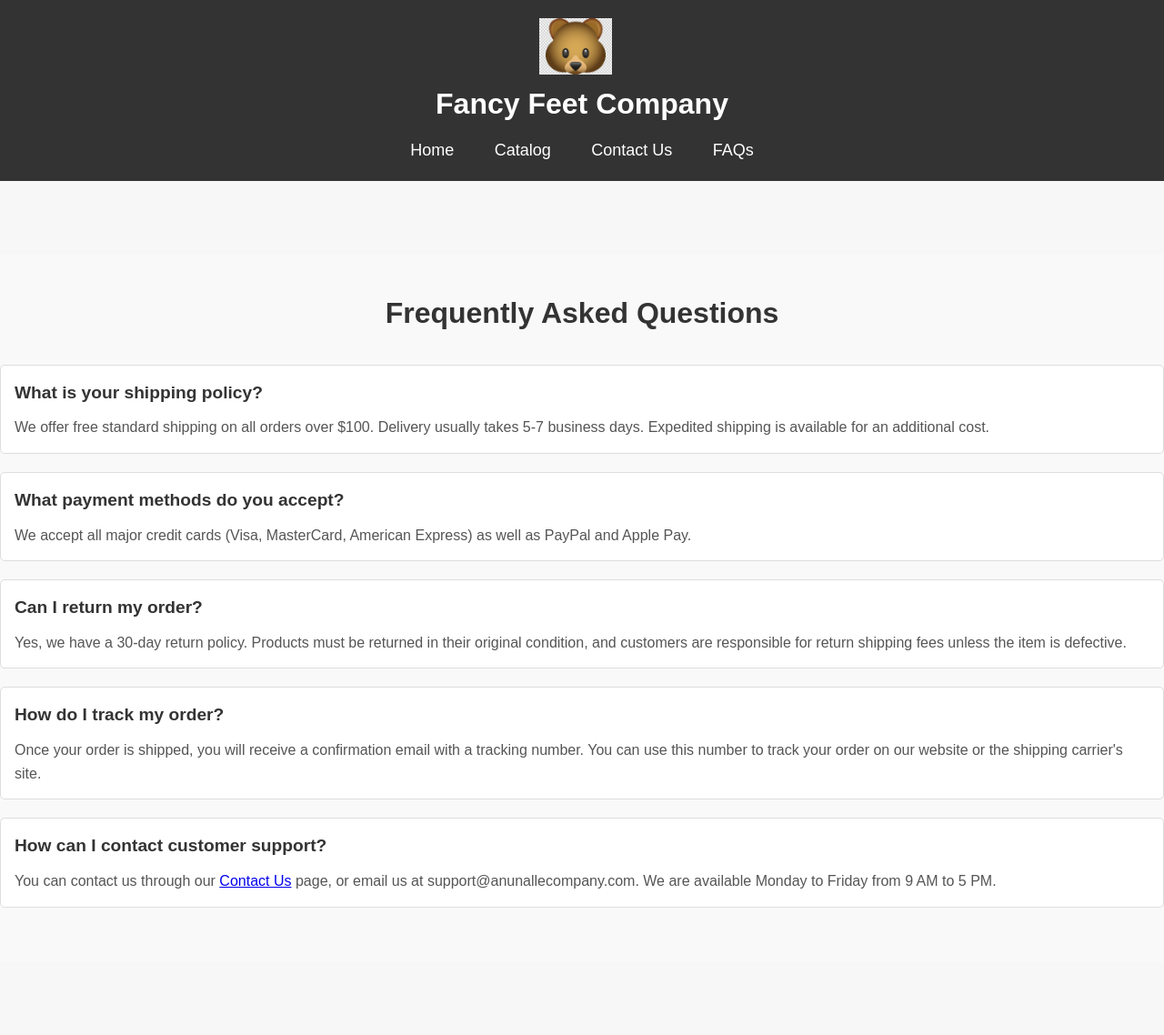
After one commit to Tomila/ShoeShop, a Flask app: page /faq in a window 1280 px wide. The commit adds this page. Shown: the whole page at 91% size. Run offline with Flask 3, Linux system fonts and the light colour scheme.

Commit message:
just a commit

```diff
--- a/main.py
+++ b/main.py
@@ -1,8 +1,24 @@
 import os
-from flask import Flask, render_template
+import secrets
+from flask import Flask, render_template, url_for, request, redirect, flash
 from datetime import datetime, timedelta
+from flask_mail import Mail, Message
 
 main = Flask(__name__)
+
+# Generate and set a secure secret key
+main.secret_key = secrets.token_hex(16)
+
+# Configure Flask-Mail for Windows Live (Outlook.com)
+main.config['MAIL_SERVER'] = 'smtp.office365.com'
+main.config['MAIL_PORT'] = 587  # Port for TLS
+main.config['MAIL_USERNAME'] = 'tomilaine@windowslive.com'  # Replace with your Windows Live email
+main.config['MAIL_PASSWORD'] = 'ViiviPumpanen89'  # Replace with your Windows Live email password
+main.config['MAIL_USE_TLS'] = True  # Use TLS
+main.config['MAIL_USE_SSL'] = False  # Do not use SSL
+main.config['MAIL_DEFAULT_SENDER'] = 'tomilaine@windowslive.com'  # Replace with your Windows Live email
+
+mail = Mail(main)
 
 # Dummy data for catalog with special offers
 shoe_catalog = [
@@ -30,6 +46,40 @@ def index():
 def catalog():
     return render_template('catalog.html', shoes=shoe_catalog)
 
+@main.route('/contact')
+def contact():
+    return render_template('contact.html')
+
+@main.route('/contact_submit', methods=['POST'])
+def contact_submit():
+    if request.method == 'POST':
+        name = request.form.get('name')
+        email = request.form.get('email')
+        message = request.form.get('message')
+
+        if not name or not email or not message:
+            flash('All fields are required.')
+            return redirect(url_for('contact'))
+
+        # Create and send the email
+        msg = Message('Contact Form Submission',
+                      recipients=['tomilaine@windowslive.com'],  # Replace with recipient email
+                      body=f"Message from {name} ({email}): {message}")
+        try:
+            mail.send(msg)
+            flash('Thank you for your message! We will get back to you soon.')
+        except Exception as e:
+            flash('An error occurred while sending your message.')
+            print(f"Error: {e}")
+
+        return redirect(url_for('contact'))
+
+    return render_template('contact.html')
+
+@main.route('/faq')
+def faq():
+    return render_template('faq.html')
+
 if __name__ == '__main__':
     port = int(os.environ.get("PORT", 5000))
     main.run(host="0.0.0.0", port=port)
--- a/static/css/style.css
+++ b/static/css/style.css
@@ -12,27 +12,128 @@ body {
     line-height: 1.6;
 }
 
+/* Catalog Styles */
+.catalog {
+    padding: 40px 0;
+    background-color: #f9f9f9; /* Light background for the section */
+}
+
+.catalog h2 {
+    text-align: center; /* Center the section heading */
+    margin-bottom: 40px; /* Space below the heading */
+    font-size: 2rem; /* Adjust font size */
+}
+
+.catalog-items {
+    display: flex;
+    flex-wrap: wrap;
+    justify-content: center; /* Center the items horizontally */
+    gap: 20px; /* Space between items */
+}
+
+/* Contact Form Styles */
+.contact form {
+    display: flex;
+    flex-direction: column;
+    width: 100%;
+    max-width: 600px;
+    margin: 0 auto;
+}
+
+.contact h2 {
+    text-align: center; /* Center the text horizontally */
+    margin-bottom: 30px; /* Adjust space below the heading */
+}
+
+.contact label {
+    margin-bottom: 5px;
+    font-weight: bold;
+}
+
+.contact input, .contact textarea {
+    margin-bottom: 15px;
+    padding: 10px;
+    border: 1px solid #ccc;
+    border-radius: 5px;
+    font-size: 1rem;
+}
+
+.contact button {
+    padding: 10px 20px;
+    background-color: #007BFF;
+    color: white;
+    border: none;
+    border-radius: 5px;
+    cursor: pointer;
+    font-size: 1rem;
+}
+
+.contact button:hover {
+    background-color: #0056b3;
+}
+
+/* FAQ Section Styles */
+.faq {
+    padding: 40px 0;
+    background-color: #f9f9f9; /* Light background for the section */
+}
+
+.faq h2 {
+    text-align: center; /* Center the section heading */
+    margin-bottom: 30px; /* Space below the heading */
+    font-size: 2rem; /* Adjust font size */
+}
+
+.faq-item {
+    margin-bottom: 20px;
+    padding: 15px;
+    border: 1px solid #ddd;
+    border-radius: 5px;
+    background-color: #fff;
+}
+
+.faq-item h3 {
+    font-size: 1.2rem;
+    margin-bottom: 10px;
+}
+
+.faq-item p {
+    font-size: 1rem;
+    color: #555;
+}
+
 h1, h2, h3 {
     color: #333;
 }
 
-.container {
-    max-width: 1200px;
-    margin: 0 auto;
-    padding: 0 15px;
-}
-
+/* Header Styles */
 header {
     background-color: #333;
     color: white;
     padding: 20px 0;
-}
-
-header h1 {
-    font-size: 32px;
     text-align: center;
 }
 
+.header-content {
+    display: flex;
+    align-items: center;
+    justify-content: center;
+    flex-direction: row; /* Ensure horizontal alignment */
+}
+
+header img.logo {
+    width: 80px; /* Adjust width */
+    height: auto; /* Maintain aspect ratio */
+    margin-right: 15px; /* Space between logo and title */
+}
+
+header h1.site-title {
+    font-size: 2em; /* Adjust size as needed */
+    color: white; /* Ensure the title is visible */
+    margin: 0; /* Remove default margin */
+}
+
+/* Navigation Styles */
 nav {
     text-align: center;
     margin-top: 10px;
@@ -81,13 +182,13 @@ main {
 
 .shoe {
     background-color: white;
-    padding: 15px;
+    padding: 20px;
     border: 1px solid #ddd;
-    border-radius: 10px;
+    border-radius: 8px;
     text-align: center;
-    width: 30%;
+    width: 250px; /* Set a fixed width */
     box-shadow: 0 4px 6px rgba(0, 0, 0, 0.1);
-    transition: transform 0.3s ease;
+    transition: transform 0.3s ease, box-shadow 0.3s ease;
 }
 
 .shoe img {
@@ -98,9 +199,8 @@ main {
 }
 
 .shoe h3 {
-    font-size: 18px;
+    font-size: 1.5rem;
     margin-bottom: 10px;
-    color: #333;
 }
 
 .shoe .original-price {
--- /dev/null
+++ b/templates/faq.html
@@ -0,0 +1,36 @@
+<!-- faq.html -->
+{% extends "layout.html" %}
+{% block content %}
+<main>
+    <section class="faq">
+        <div class="container">
+            <h2>Frequently Asked Questions</h2>
+
+            <div class="faq-item">
+                <h3>What is your shipping policy?</h3>
+                <p>We offer free standard shipping on all orders over $100. Delivery usually takes 5-7 business days. Expedited shipping is available for an additional cost.</p>
+            </div>
+
+            <div class="faq-item">
+                <h3>What payment methods do you accept?</h3>
+                <p>We accept all major credit cards (Visa, MasterCard, American Express) as well as PayPal and Apple Pay.</p>
+            </div>
+
+            <div class="faq-item">
+                <h3>Can I return my order?</h3>
+                <p>Yes, we have a 30-day return policy. Products must be returned in their original condition, and customers are responsible for return shipping fees unless the item is defective.</p>
+            </div>
+
+            <div class="faq-item">
+                <h3>How do I track my order?</h3>
+                <p>Once your order is shipped, you will receive a confirmation email with a tracking number. You can use this number to track your order on our website or the shipping carrier's site.</p>
+            </div>
+
+            <div class="faq-item">
+                <h3>How can I contact customer support?</h3>
+                <p>You can contact us through our <a href="{{ url_for('contact') }}">Contact Us</a> page, or email us at support@anunallecompany.com. We are available Monday to Friday from 9 AM to 5 PM.</p>
+            </div>
+        </div>
+    </section>
+</main>
+{% endblock %}
--- a/templates/layout.html
+++ b/templates/layout.html
@@ -8,13 +8,28 @@
 </head>
 <body>
     <header>
-        <h1>My Shoe Store</h1>
+        <div class="header-content"></div>
+            <img src="{{ url_for('static', filename='images/logo.jpg') }}" alt="Anunalle Company Logo" class="logo">
+            <h1 class="site-title">Fancy Feet Company</h1>
         <nav>
             <a href="{{ url_for('index') }}">Home</a>
             <a href="{{ url_for('catalog') }}">Catalog</a>
+            <a href="{{ url_for('contact') }}">Contact Us</a>
+            <a href="{{ url_for('faq') }}">FAQs</a>
         </nav>
     </header>
     <main>
+        {% with messages = get_flashed_messages() %}
+  {% if messages %}
+    <ul class="flashes">
+      {% for message in messages %}
+        <li>{{ message }}</li>
+      {% endfor %}
+    </ul>
+  {% endif %}
+{% endwith %}
+
+ <!-- Page-specific content goes here -->
         {% block content %}{% endblock %}
     </main>
 </body>
```
Also changed, not shown: templates/catalog.html (+8 -2 lines), templates/contact.html (added, +23 -0 lines), templates/index.html (+6 -2 lines), static/images/logo.jpg (added).
